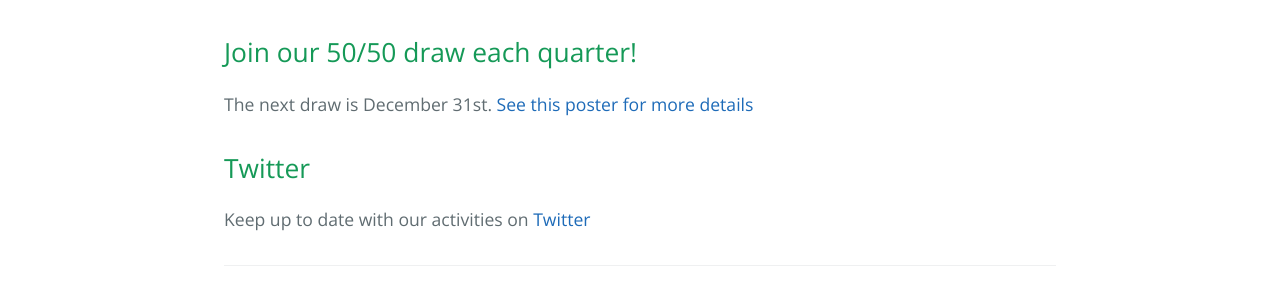
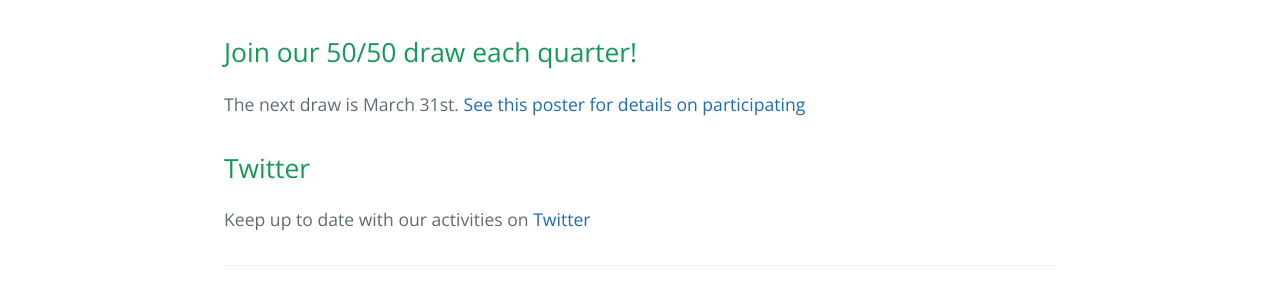
Before and after one commit to 11886knights/11886knights.github.io, a Jekyll site: the page built from index.md, in a window 1280 px wide. Shown: the part 1149-1436 px from the top of the page. Built offline with Jekyll 4.4.1, drawn with Linux system fonts in a browser that asks for light colours.

Commit message:
march 50/50 draw

```diff
--- a/index.md
+++ b/index.md
@@ -27,7 +27,7 @@ It’s one thing to say who you are. It’s another to live it. Put your values
 
 ## Join our 50/50 draw each quarter!
 
-The next draw is December 31st. [See this poster for more details](https://github.com/11886knights/11886knights.github.io/raw/master/docs/Council_Raffle_Dec_31_draw.pdf)
+The next draw is March 31st. [See this poster for details on participating](https://github.com/11886knights/11886knights.github.io/raw/master/docs/Council_Raffle_Mar_31_draw.pdf)
 
 ## Twitter
 
```
